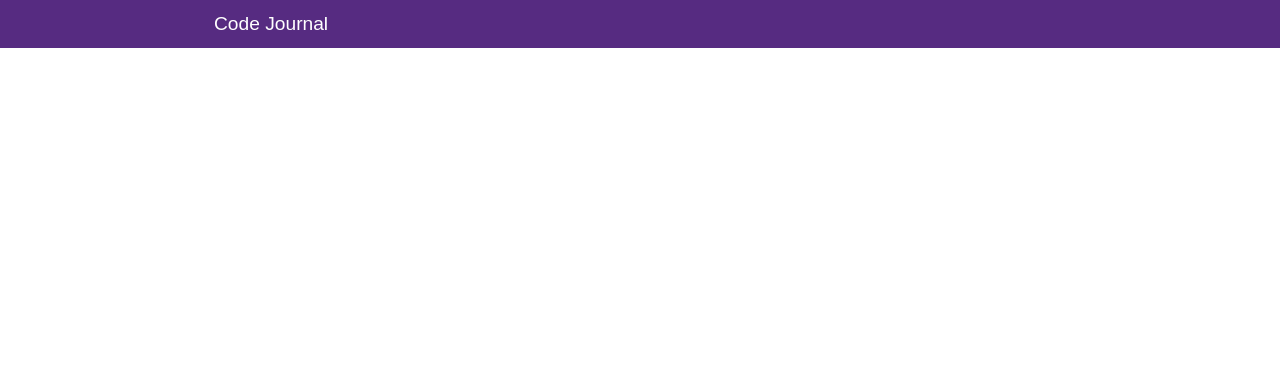
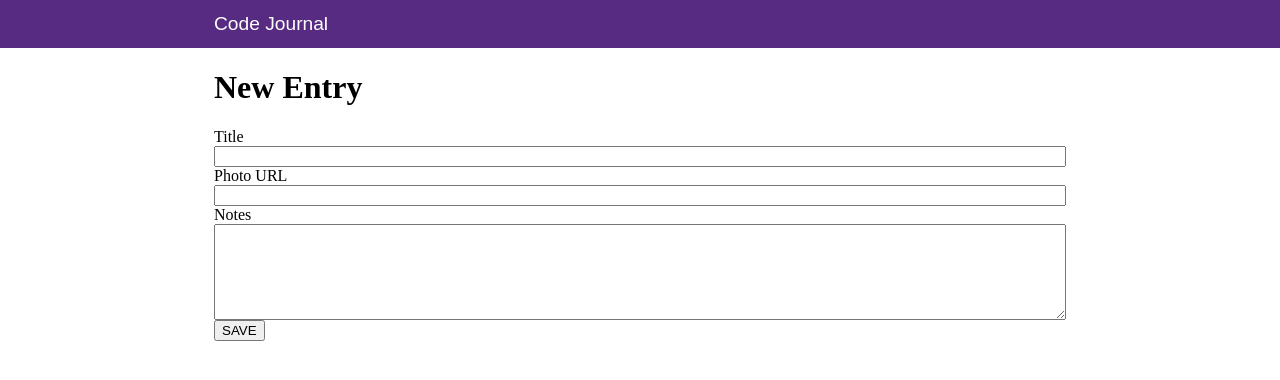
Before and after one commit to Nathan-Chon/code-journal, a website: page index.html in a window 1280 px wide. Drawn offline with Linux system fonts and the light colour scheme; a web font is replaced by a local one.

Commit message:
html form issue #!

```diff
--- a/css/styles.css
+++ b/css/styles.css
@@ -17,3 +17,10 @@ header {
   font-family: "Proza Libre", sans-serif;
   font-size: larger;
 }
+
+label,
+input,
+textarea {
+  display: block;
+  width: 100%;
+}
--- a/index.html
+++ b/index.html
@@ -27,7 +27,32 @@
     </div>
   </header>
   <main class="container">
-    <div data-view="entry-form"></div>
+    <div data-view="entry-form">
+      <form class="code-journal form">
+        <h1>New Entry</h1>
+        <label for="user-name">Title</label>
+        <input
+          required
+          name="name"
+          type="text"
+          id="full-name">
+        <label for="phtot-url">Photo URL</label>
+        <input
+          required
+          name="name"
+          type="url"
+          id="photo-url">
+        <label for="user-message">Notes</label>
+        <textarea
+          required
+          rows="6"
+          name="message"
+          id="user-message"></textarea>
+        <div class="form-actions">
+          <button type="submit">SAVE</button>
+        </div>
+      </form>
+    </div>
     <div data-view="entries" class="hidden"></div>
   </main>
   <script src="js/data.js"></script>
```
